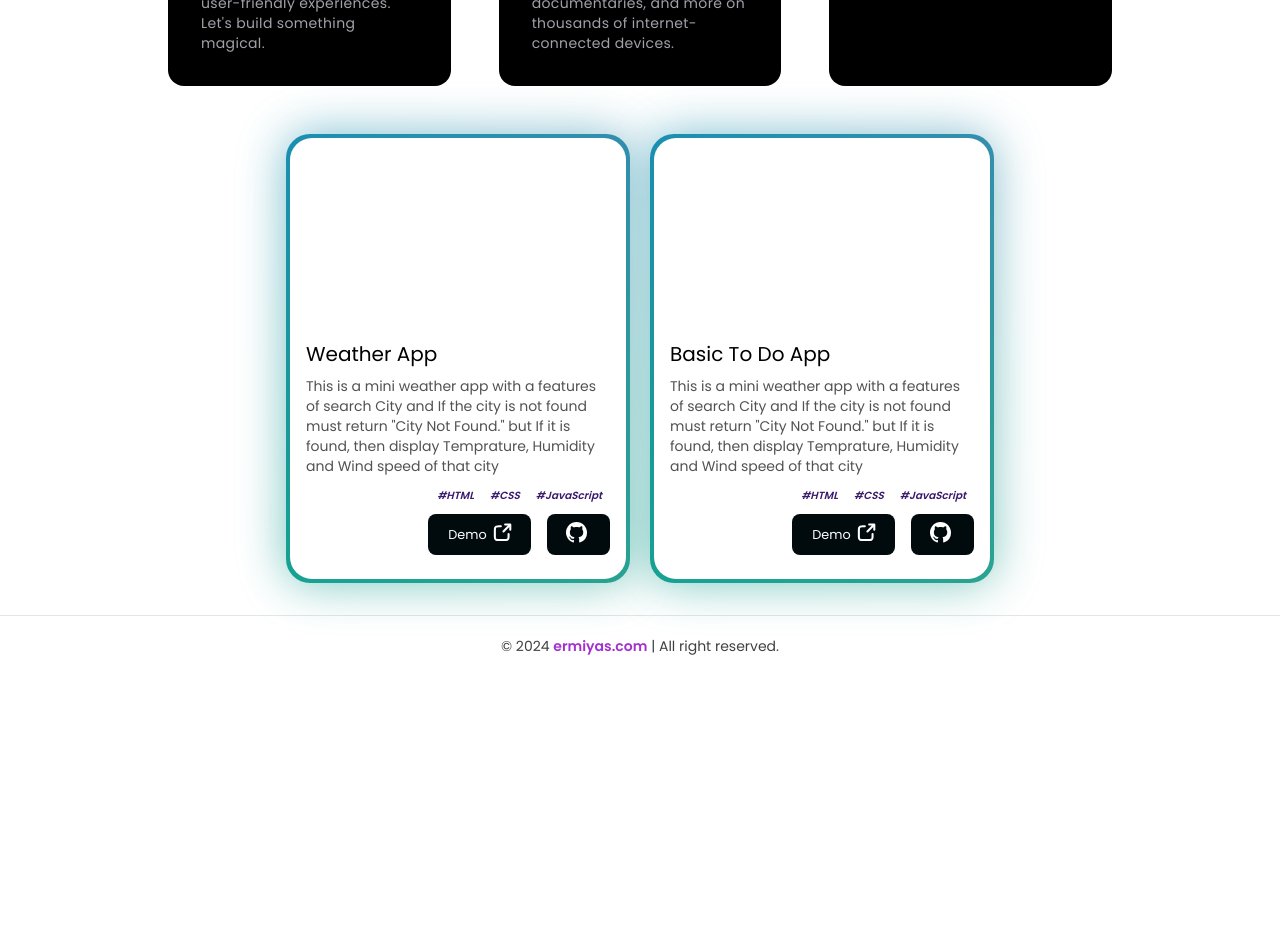
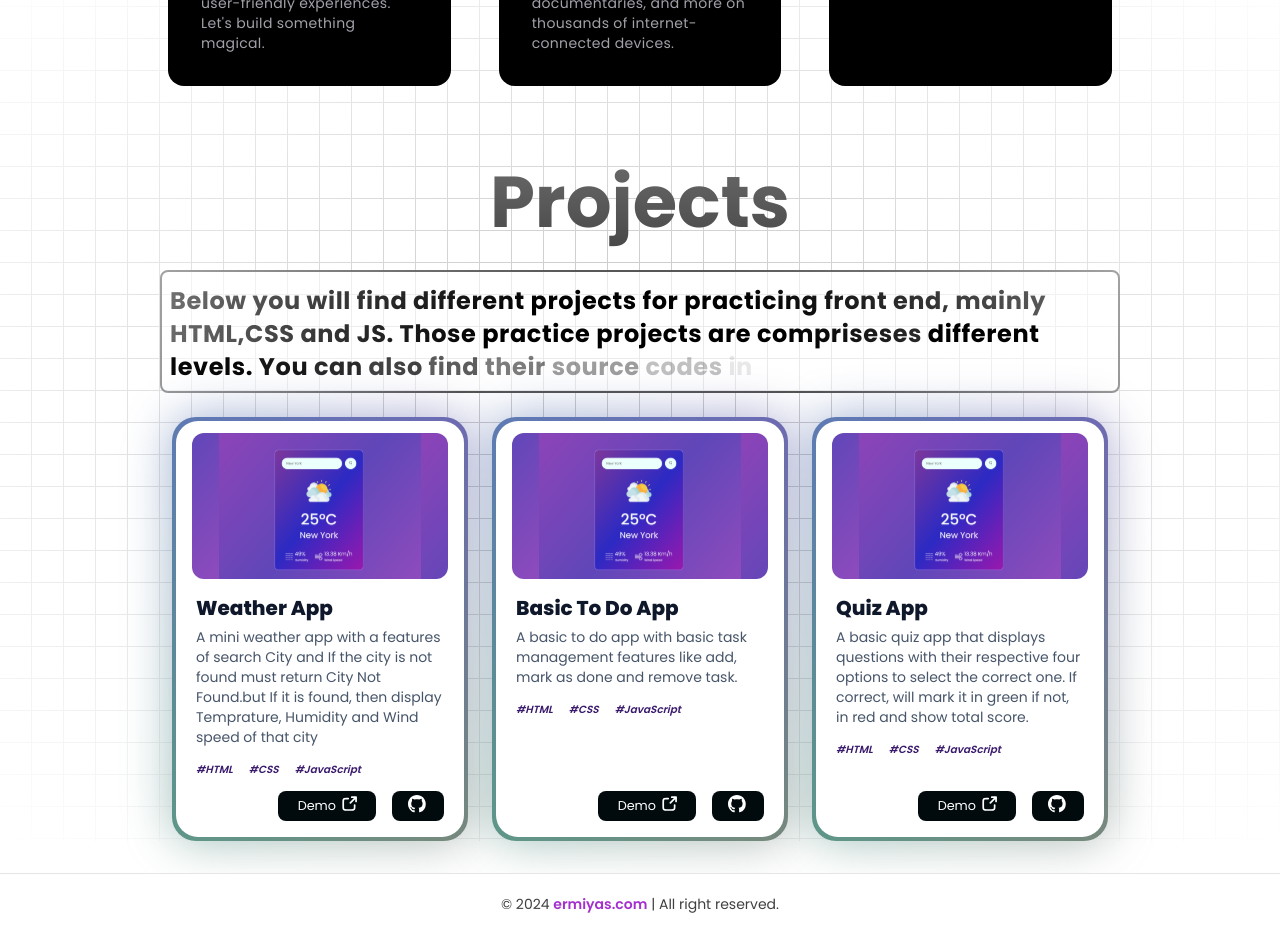
Before and after one commit to Erma-T/frontendprojects, a Next.js app: page / in a window 1280 px wide. Shown: the part 720-1654 px from the top of the page. Before the commit the page ends 1396 px from the top, so only its background shows below. Built offline with nearby package versions, Linux system fonts and the light colour scheme.

Commit message:
project section in started and in progress

```diff
--- a/src/app/mainsections/projects.tsx
+++ b/src/app/mainsections/projects.tsx
@@ -1,11 +1,25 @@
+"use client"
+
 import React from "react";
 import ProjectsCard from "./projectsCard";
 import { projectsData } from "@/lib/data";
+import { TextGen } from "./textgen";
 
 const Projects = () => {
     return(
+        <div className="z-[-10] w-full mt-[-10rem]">
 
-        <ProjectsCard items={projectsData}/>
+            <div className=" w-full dark:bg-black bg-white  dark:bg-grid-white/[0.2] bg-grid-black/[0.2] relative flex items-center justify-center">
+            {/* Radial gradient for the container to give a faded look */}
+                <div className="absolute pointer-events-none inset-0 flex items-center justify-center dark:bg-black bg-white [mask-image:radial-gradient(ellipse_at_center,transparent_20%,black)]">
+
+                </div>
+
+                <ProjectsCard items={projectsData}/>
+            </div>
+
+        </div>
+
 
     )
 
--- a/src/app/mainsections/projectsCard.tsx
+++ b/src/app/mainsections/projectsCard.tsx
@@ -7,6 +7,7 @@ import styles from "@/app/mainsections/projects.module.css";
 import { projectsData } from "@/lib/data";
 import { useState } from "react";
 import Link from "next/link";
+import { TextGen } from "./textgen";
 
 
 const ProjectsCard = ({
@@ -26,43 +27,58 @@ const ProjectsCard = ({
     return(
 
 
-        <div>
-            <div className="flex flex-wrap justify-center justify-items-center gap-5">
+        <div className="flex flex-wrap justify-center justify-items-center w-[60rem] pt-[10rem]">
+
+            <p className="text-4xl sm:text-7xl font-bold relative z-20 bg-clip-text text-transparent bg-gradient-to-b from-neutral-500 to-neutral-700 py-8">
+                Projects
+            </p>
+
+            <TextGen />
+
+            <div className="max-w-xs mx-auto grid gap-6 lg:grid-cols-3 items-start lg:max-w-none">
 
                 {items.map((item, idx) => (
 
-                    <BackgroundGradient className="rounded-[22px] max-w-sm p-4 sm:px-4  sm:pb-4 sm:pt-3  bg-white dark:bg-zinc-900">
+                    <BackgroundGradient className="flex flex-col h-full rounded-[22px] max-w-sm p-4 sm:px-4 sm:pb-4 sm:pt-3  bg-white dark:bg-zinc-900">
 
-                    <div className={`${styles.imgclass} max-w-[20rem] aspect-[7/4] bg-[url(${item?.imageurl})] rounded-xl`} >
+                        <div className={`${styles.imgclass} max-w-[16rem] aspect-[7/4] bg-[url(/images/show1.webp)] rounded-xl`} >
 
                         </div>
 
 
-                    <p className="text-base sm:text-xl text-black mt-4 mb-2 dark:text-neutral-200">
+                        <div className="flex-1 flex flex-col pt-4 px-1">
+
+                            <div className="flex-1">
+
+                                <header className="mb-1">
+                                    <h2 className="text-xl font-extrabold leading-snug">
+                                        <a className="text-slate-900 focus-visible:outline-none focus-visible:ring focus-visible:ring-indigo-300" href="#0">
                                         {item.title}
-                    </p>
+                                        </a>
+                                    </h2>
+                                </header>
 
-                    <p className="text-sm text-neutral-600 dark:text-neutral-400">
-                        This is a mini weather app with a features of search City and If the city is not found must return "City Not Found."
-                        but If it is found, then display Temprature, Humidity and Wind speed of that city
-                    </p>
-                    <div className=" w-full flex flex-wrap justify-end justify-items-end pt-[0.7rem]">
-                        <span className="px-[0.5rem] py-[0.1rem] text-[#3a1a6d] text-[0.65rem] font-semibold italic">#HTML</span>
-                        <span className="px-[0.5rem] py-[0.1rem] text-[#3a1a6d] text-[0.65rem] font-semibold italic">#CSS</span>
-                        <span className="px-[0.5rem] py-[0.1rem] text-[#3a1a6d] text-[0.65rem] font-semibold italic">#JavaScript</span>
+                                <div className="text-sm text-slate-600">
+                                    <p>{item.description}</p>
+
+                                    <div className="w-full flex flex-wrap justify-start justify-items-start pt-[0.7rem]">
+                                        <span className="py-[0.1rem] text-[#3a1a6d] text-[0.65rem] font-semibold italic">#HTML</span>
+                                        <span className="pl-[1rem] py-[0.1rem] text-[#3a1a6d] text-[0.65rem] font-semibold italic">#CSS</span>
+                                        <span className="pl-[1rem] py-[0.1rem] text-[#3a1a6d] text-[0.65rem] font-semibold italic">#JavaScript</span>
+                                    </div>
+                                </div>
                             </div>
 
-                    <div className={`flex justify-end justify-items-end gap-4 py-2`}>
-
+                            <div className="flex justify-end space-x-2 gap-2">
                                 <Link
                                     href={item?.livelink}
                                     key={item?.livelink}
-                            className="flex px-[1rem] bg-[#010B0E] py-[0.5rem] rounded-lg"
+                                    className="flex px-[1rem] bg-[#010B0E] justify-center py-1 justify-items-center rounded-lg"
                                     target="_blank"
                                     >
 
-                            <span className="font-normal text-[0.8rem] py-[0.2rem] px-1 text-white">Demo</span>
-                            <svg width="1.5rem" height="1.5rem" viewBox="0 0 25 28" fill="none" xmlns="http://www.w3.org/2000/svg"
+                                    <span className="font-normal text-[0.8rem] py-[0.1rem] px-1 text-white">Demo</span>
+                                    <svg width="20" height="20" viewBox="0 0 25 28" fill="none" xmlns="http://www.w3.org/2000/svg"
                                     stroke="#ffffff"><g id="SVGRepo_bgCarrier" stroke-width="0"></g><g id="SVGRepo_tracerCarrier" stroke-linecap="round" stroke-linejoin="round"></g><g id="SVGRepo_iconCarrier"> <path d="M21 9L21 3M21 3H15M21 3L13 11M10 5H7.8C6.11984 5 5.27976 5 4.63803 5.32698C4.07354 5.6146 3.6146 6.07354 3.32698 6.63803C3 7.27976 3 8.11984 3 9.8V16.2C3 17.8802 3 18.7202 3.32698 19.362C3.6146 19.9265 4.07354 20.3854 4.63803 20.673C5.27976 21 6.11984 21 7.8 21H14.2C15.8802 21 16.7202 21 17.362 20.673C17.9265 20.3854 18.3854 19.9265 18.673 19.362C19 18.7202 19 17.8802 19 16.2V14" stroke="#ffffff" stroke-width="2.4" stroke-linecap="round" stroke-linejoin="round"></path> </g></svg>
 
                                 </Link>
@@ -70,20 +86,27 @@ const ProjectsCard = ({
                                 <Link
                                     href={item?.repolink}
                                     key={item?.repolink}
-                            className="flex px-[1.2rem] bg-[#010B0E] py-[0.5rem] rounded-lg"
+                                    className="flex px-[1rem] bg-[#010B0E] justify-center py-1 justify-items-center rounded-lg"
                                     target="_blank">
 
-                            <svg width="25" height="25" viewBox="0 0 19 19" fill="none" xmlns="http://www.w3.org/2000/svg">
+                                    <svg width="20" height="20" viewBox="0 0 18 18" fill="none" xmlns="http://www.w3.org/2000/svg">
                                         <path d="M8 0C3.58 0 0 3.58 0 8c0 3.54 2.29 6.53 5.47 7.59.4.07.55-.17.55-.38 0-.19-.01-.82-.01-1.49-2.01.37-2.53-.49-2.69-.94-.09-.23-.48-.94-.82-1.13-.28-.15-.68-.52-.01-.53.63-.01 1.08.58 1.23.82.72 1.21 1.87.87 2.33.66.07-.52.28-.87.51-1.07-1.78-.2-3.64-.89-3.64-3.95 0-.87.31-1.59.82-2.15-.08-.2-.36-1.02.08-2.12 0 0 .67-.21 2.2.82.64-.18 1.32-.27 2-.27.68 0 1.36.09 2 .27 1.53-1.04 2.2-.82 2.2-.82.44 1.1.16 1.92.08 2.12.51.56.82 1.27.82 2.15 0 3.07-1.87 3.75-3.65 3.95.29.25.54.73.54 1.48 0 1.07-.01 1.93-.01 2.2 0 .21.15.46.55.38A8.013 8.013 0 0 0 16 8c0-4.42-3.58-8-8-8z" fill="white"></path>
                                     </svg>
 
                                 </Link>
                             </div>
+                        </div>
+                    </BackgroundGradient>
 
 
-                </BackgroundGradient>
+                ))}
 
-                ))}
+
+
+
+            </div>
+
+
 
 
 
@@ -95,8 +118,6 @@ const ProjectsCard = ({
 
 
         </div>
-
-        </div>
     )
 }
 
--- /dev/null
+++ b/src/app/mainsections/textgen.tsx
@@ -0,0 +1,8 @@
+"use client";
+import { TextGenerateEffect } from "@/components/ui/text-generate-effect";
+
+const words = `Below you will find different projects for practicing front end, mainly HTML,CSS and JS. Those practice projects are compriseses different levels. You can also find their source codes in a git repo.`;
+
+export function TextGen() {
+  return <TextGenerateEffect words={words} className="max-w-[60rem] px-2 pb-10 bg-white p-2 rounded-lg border-2 border-neutral-600 bg-opacity-60 mb-6"/>;
+}
--- a/src/components/ui/background-gradient.tsx
+++ b/src/components/ui/background-gradient.tsx
@@ -24,7 +24,7 @@ export const BackgroundGradient = ({
     },
   };
   return (
-    <div className={cn("relative p-[4px] group", containerClassName)}>
+    <div className={cn("flex justify-center justify-items-center relative max-w-[18.5rem] p-[4px] group", containerClassName)}>
       <motion.div
         variants={animate ? variants : undefined}
         initial={animate ? "initial" : undefined}
@@ -68,7 +68,7 @@ export const BackgroundGradient = ({
         )}
       />
 
-      <div className={cn("relative w-[21rem] z-10", className)}>{children}</div>
+      <div className={cn("relative w-[18rem] min-h-[26rem] z-10", className)}>{children}</div>
     </div>
   );
 };
--- a/src/components/ui/card-hover-effect.tsx
+++ b/src/components/ui/card-hover-effect.tsx
@@ -34,7 +34,7 @@ export const HoverEffect = ({
           <AnimatePresence>
             {hoveredIndex === idx && (
               <motion.span
-                className="absolute inset-0 h-full w-full bg-gradient-to-tr from-purple-400 via-pink-600 to-purple-400 dark:bg-slate-800/[0.8] block  rounded-3xl"
+                className="absolute inset-0 h-full w-full bg-gradient-to-tr from-purple-500 via-pink-500 to-purple-400 dark:bg-slate-800/[0.8] block  rounded-3xl"
                 layoutId="hoverBackground"
                 initial={{ opacity: 0 }}
                 animate={{
--- a/src/components/ui/hero-highlight.tsx
+++ b/src/components/ui/hero-highlight.tsx
@@ -86,7 +86,7 @@ export const Highlight = ({
         display: "inline",
       }}
       className={cn(
-        `relative inline-block pb-1   px-1 rounded-lg bg-gradient-to-r from-indigo-300 to-purple-300 dark:from-indigo-500 dark:to-purple-500`,
+        `relative inline-block pb-1 px-1 rounded-lg bg-gradient-to-r from-indigo-300 to-purple-300 dark:from-indigo-500 dark:to-purple-500`,
         className
       )}
     >
--- /dev/null
+++ b/src/components/ui/text-generate-effect.tsx
@@ -0,0 +1,54 @@
+"use client";
+import { useEffect } from "react";
+import { motion, stagger, useAnimate } from "framer-motion";
+import { cn } from "@/lib/utils";
+
+export const TextGenerateEffect = ({
+  words,
+  className,
+}: {
+  words: string;
+  className?: string;
+}) => {
+  const [scope, animate] = useAnimate();
+  let wordsArray = words.split(" ");
+  useEffect(() => {
+    animate(
+      "span",
+      {
+        opacity: 1,
+      },
+      {
+        duration: 2,
+        delay: stagger(0.2),
+      }
+    );
+  }, [scope.current]);
+
+  const renderWords = () => {
+    return (
+      <motion.div ref={scope}>
+        {wordsArray.map((word, idx) => {
+          return (
+            <motion.span
+              key={word + idx}
+              className="dark:text-white text-black opacity-0"
+            >
+              {word}{" "}
+            </motion.span>
+          );
+        })}
+      </motion.div>
+    );
+  };
+
+  return (
+    <div className={cn("font-bold", className)}>
+      <div className="mt-1">
+        <div className=" dark:text-white text-black text-2xl leading-snug tracking-wide">
+          {renderWords()}
+        </div>
+      </div>
+    </div>
+  );
+};
--- a/src/lib/data.ts
+++ b/src/lib/data.ts
@@ -15,5 +15,13 @@ export const projectsData = [
         repolink: "https://github.com/Erma-T/30daysFrontEndBasic/tree/main/Day%202%20TODO%20App",
     },
 
+    {
+        imageurl: "/images/show2.webp",
+        title: "Quiz App",
+        description: "A basic quiz app that displays questions with their respective four options to select the correct one. If correct, will mark it in green if not, in red and show total score.",
+        livelink: "https://basicfrontend.netlify.app/day%202%20todo%20app/",
+        repolink: "https://github.com/Erma-T/30daysFrontEndBasic/tree/main/Day%202%20TODO%20App",
+    },
+
 
   ];
--- a/tailwind.config.ts
+++ b/tailwind.config.ts
@@ -94,6 +94,11 @@ const config = {
               `<svg xmlns="http://www.w3.org/2000/svg" viewBox="0 0 32 32" width="16" height="16" fill="none"><circle fill="${value}" id="pattern-circle" cx="10" cy="10" r="2.5"></circle></svg>`
             )}")`,
           }),
+          "bg-grid": (value: any) => ({
+            backgroundImage: `url("${svgToDataUri(
+              `<svg xmlns="http://www.w3.org/2000/svg" viewBox="0 0 32 32" width="32" height="32" fill="none" stroke="${value}"><path d="M0 .5H31.5V32"/></svg>`
+            )}")`,
+          }),
         },
         { values: flattenColorPalette(theme("backgroundColor")), type: "color" }
       );
```
Also changed, not shown: src/app/mainsections/about.tsx (+16 -2 lines). Lines whose indentation alone changed are shown as unchanged.
